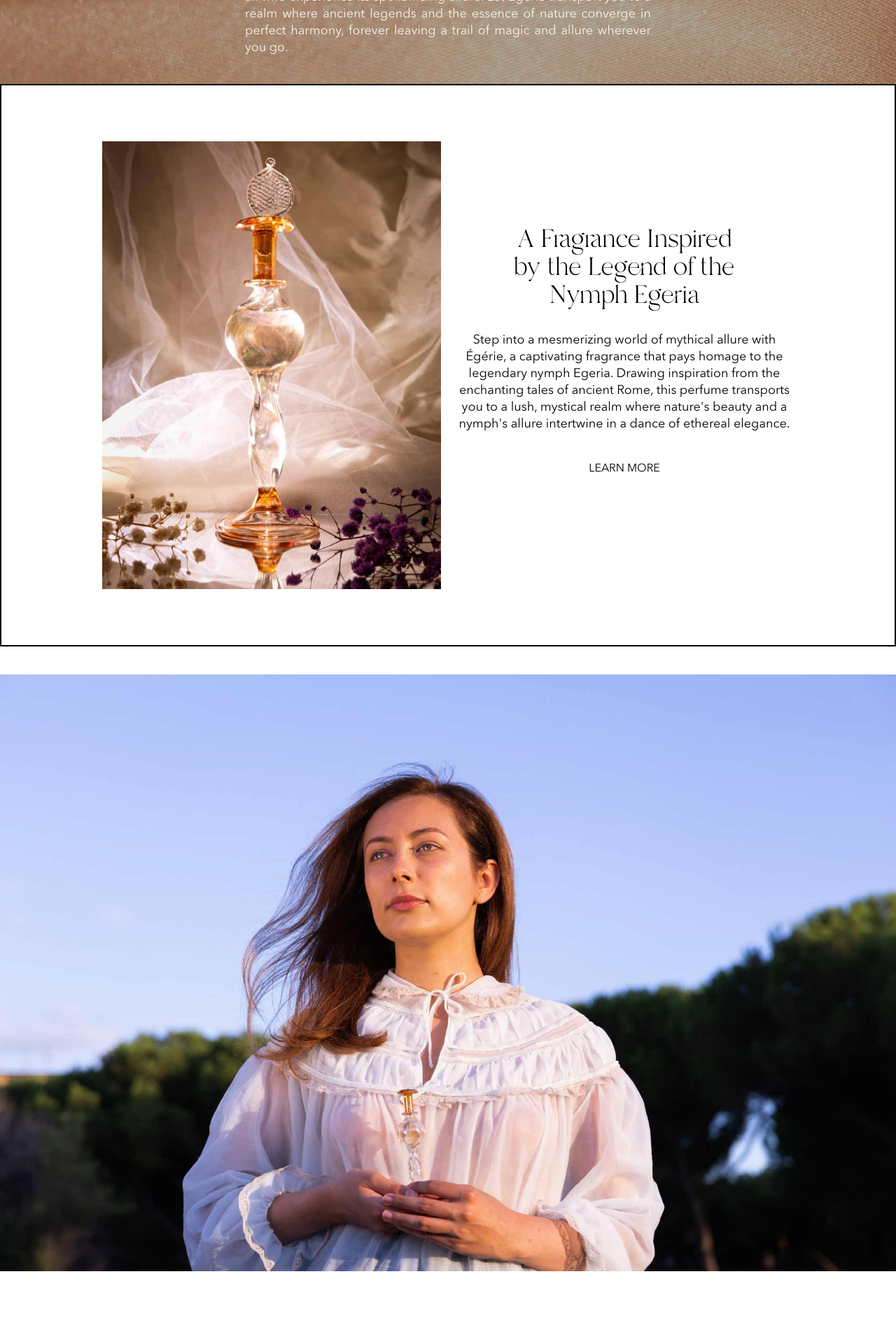
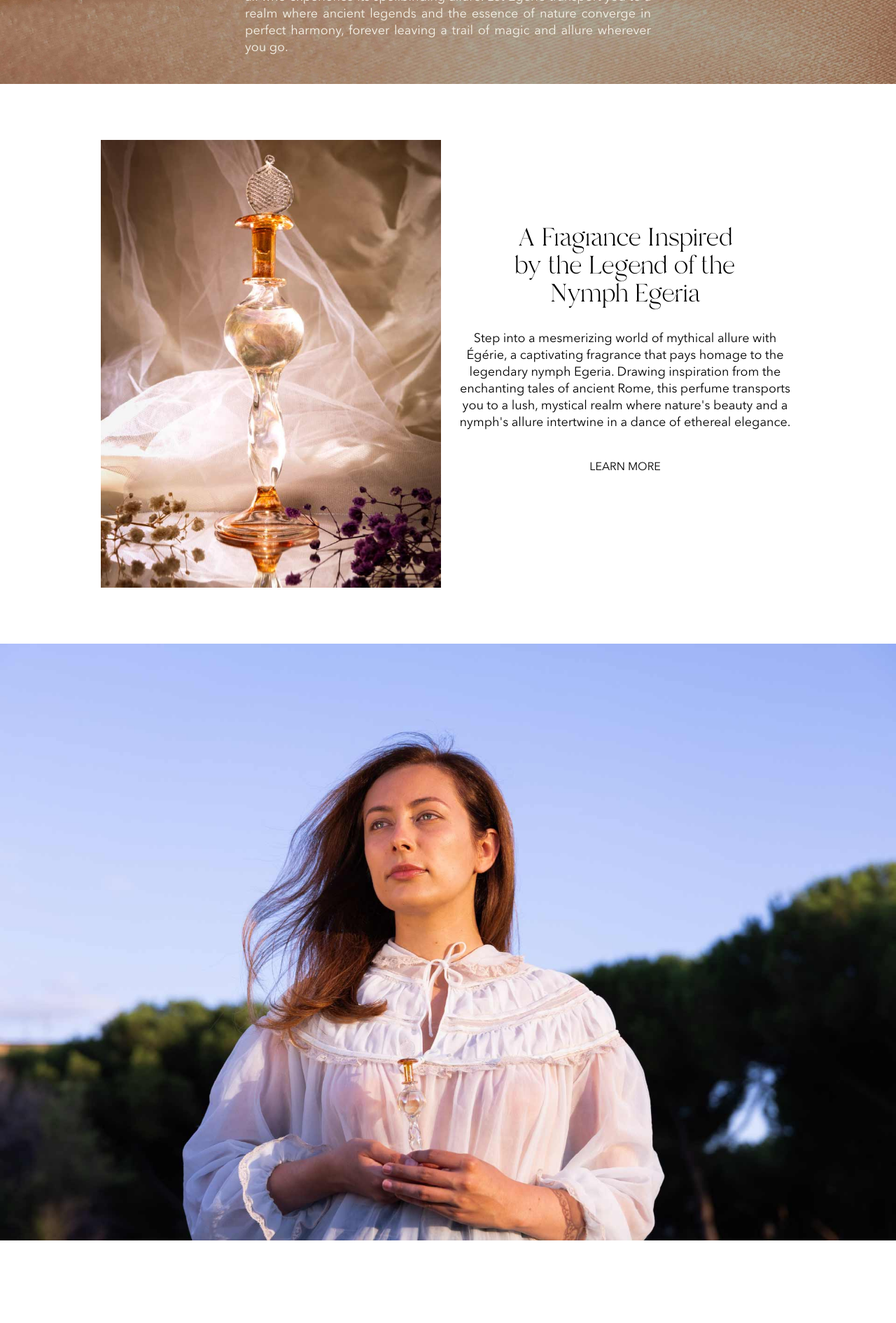
Before and after one commit to henixK/Egerie-Perfume, a React (Vite) app: page / in a window 1280 px wide. Shown: the part 680-2571 px from the top of the page at 70% size. Built offline with nearby package versions, Linux system fonts and the light colour scheme.

Commit message:
removed borders and adjusted margins

```diff
--- a/src/App.jsx
+++ b/src/App.jsx
@@ -78,12 +78,12 @@ export default function App() {
       </Layout>
 
       {/* modella desktop */}
-      <div className="w-full h-full md:block hidden lg:mt-10">
+      <div className="w-full h-full md:block hidden">
         <img className="" src={modella} alt="" />
       </div>
 
       {/* product to buy for mobile */}
-      <div className="lg:hidden block my-10">
+      <div className="lg:hidden block">
         <Layout>
           <div className="w-full">
             <img className="lg:mb-0" src={prodotto} alt="" />
@@ -105,7 +105,7 @@ export default function App() {
       </div>
       <NoteMobile />
       {/* cards for desktop */}
-      <div className="px-32 hidden lg:block mt-20">
+      <div className="px-32 hidden lg:block">
         <div className="flex gap-10">
           {cards}
         </div>
--- a/src/Components/Layout.jsx
+++ b/src/Components/Layout.jsx
@@ -1,6 +1,6 @@
 export default function Layout ({children}) {
     return (
-        <section className="border-2 border-black">
+        <section>
             <div className="flex flex-col gap-5 lg:flex-row h-full lg:h-screen py-18 px-10 lg:px-36 lg:py-20  w-full">
                 {children}
             </div>
```
